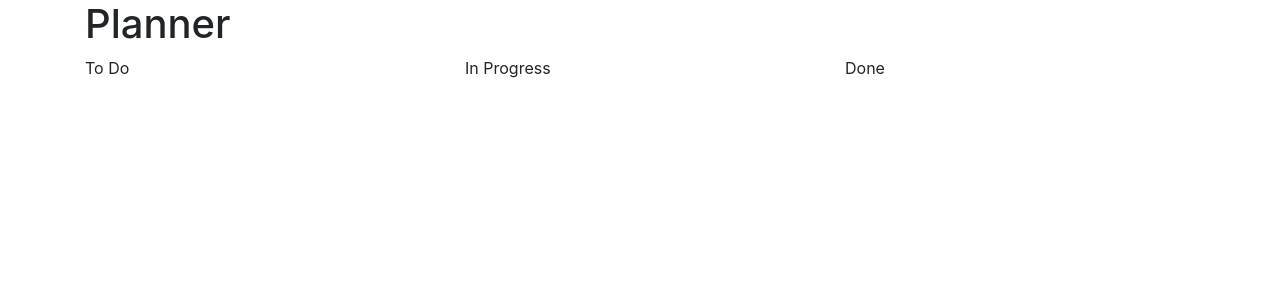
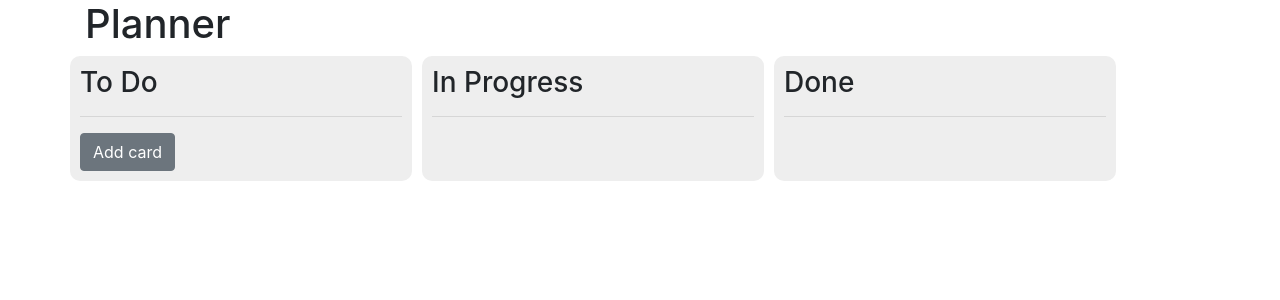
Before and after one commit to molsso/planner-frontend, a React (Create React App) app: page / in a window 1280 px wide. Shown: the top 300 px of the page. Built offline with nearby package versions, Linux system fonts and the light colour scheme.

Commit message:
First draft - create panels and cards.

```diff
--- /dev/null
+++ b/src/App.css
@@ -0,0 +1,7 @@
+.gray {
+    background-color: #eeeeee;
+    border-radius: 10px;
+    padding: 10px;
+    margin-right: 10px;
+    width: 30%;
+}
--- a/src/App.js
+++ b/src/App.js
@@ -1,7 +1,26 @@
-import React from 'react';
+import React, {useState} from 'react';
 import 'bootstrap/dist/css/bootstrap.css';
+import './App.css';
+import Panel from "./panel/Panel";
 
 function App() {
+
+    const [tasks, setTasks] = useState([]);
+    const [description, setDescription] = useState("");
+    const [isAddingMode, setIsAddingMode] = useState(false);
+
+    function addTask() {
+        setIsAddingMode(false);
+        const newTask = {
+            id: null,
+            description: description,
+            status: "TODO",
+            createdAt: new Date()
+        };
+        setTasks(tasks.concat([newTask]));
+        setDescription("");
+    }
+
     return (
         <div className="container">
             <div className="row">
@@ -10,14 +29,33 @@ function App() {
                 </div>
             </div>
             <div className="row">
-                <div className="col-md-4">
-                    To Do
+                <div className="gray">
+                    <h3>To Do</h3>
+                    <hr/>
+                    <Panel items={tasks.filter(t => t.status === "TODO")}/>
+                    {isAddingMode &&
+                    <div>
+                        <input
+                            placeholder="text"
+                            onChange={e => setDescription(e.target.value)}
+                            value={description}
+                        />
+                        <button className="btn btn-link" onClick={addTask}>add</button>
+                    </div>
+                    }
+                    <button className="btn btn-secondary" onClick={() => setIsAddingMode(true)}>
+                        Add card
+                    </button>
                 </div>
-                <div className="col-md-4">
-                    In Progress
+                <div className="gray">
+                    <h3>In Progress</h3>
+                    <hr/>
+                    <Panel items={[]}/>
                 </div>
-                <div className="col-md-4">
-                    Done
+                <div className="gray">
+                    <h3>Done</h3>
+                    <hr/>
+                    <Panel items={[]}/>
                 </div>
             </div>
         </div>
--- /dev/null
+++ b/src/panel/Panel.css
@@ -0,0 +1,11 @@
+.panel {
+
+}
+
+.panel-card {
+    background-color: #fcfcfc;
+    margin: 10px 0;
+    border-radius: 5px;
+    border: 1px solid gray;
+    padding: 10px;
+}
--- /dev/null
+++ b/src/panel/Panel.js
@@ -0,0 +1,17 @@
+import React from "react";
+import './Panel.css';
+
+function Panel({items}) {
+
+    return (
+        <div className="panel">
+            {items.map(t =>
+                <div key={t.id} className="panel-card">
+                    {t.description}
+                </div>
+            )}
+        </div>
+    );
+}
+
+export default Panel;
```
